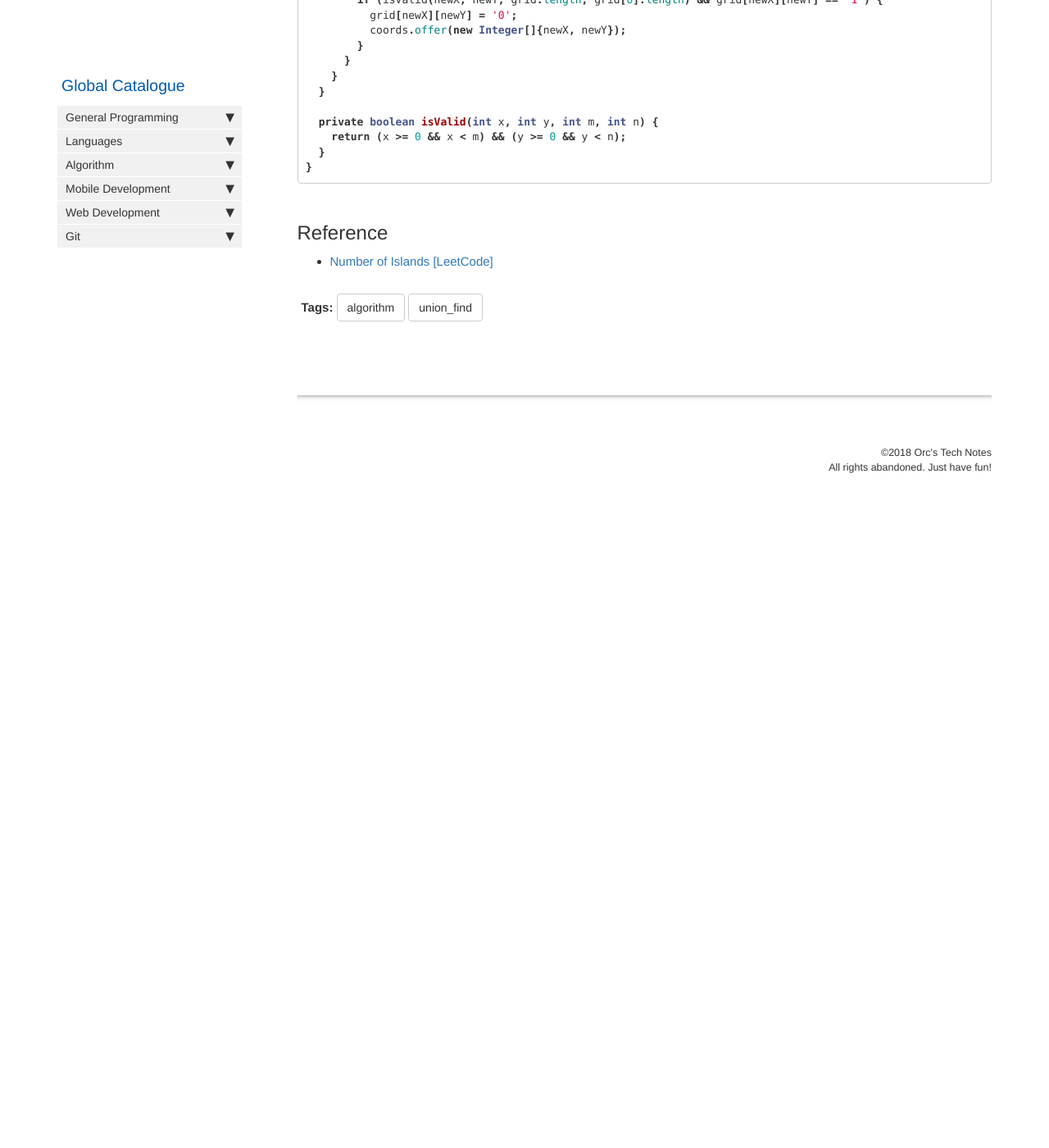
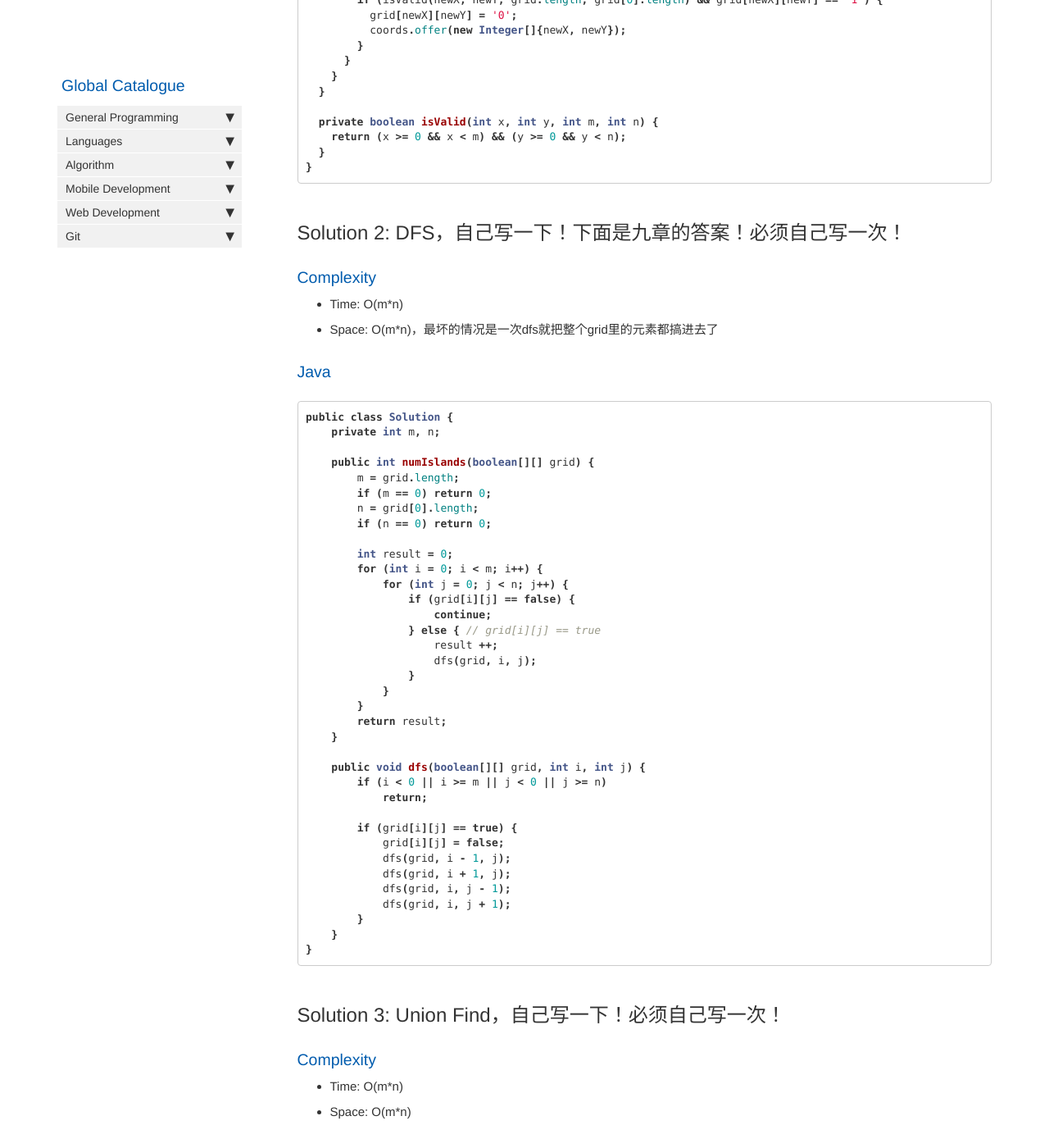
Before and after one commit to HungryOrc/hungryorc.github.io, a Jekyll site: the page built from pages/algorithm/algorithm_number_of_islands.md, in a window 1280 px wide and 1400 px high, scrolled down 1727 px. Shown: the whole window at 82% size. Built offline with Jekyll 4.4.1, drawn with Linux system fonts in a browser that asks for light colours; nearby versions of some CDN libraries; comment, search, counter and statistics services are not loaded; before the commit the page ends 2357 px from its top, so only the background shows below that; some of the changed text lies outside the part shown.

Commit message:
Update algorithm_number_of_islands.md

````diff
--- a/pages/algorithm/algorithm_number_of_islands.md
+++ b/pages/algorithm/algorithm_number_of_islands.md
@@ -34,7 +34,7 @@ Given a 2d grid map of '1's (land) and '0's (water), count the number of islands
 
 ### Complexity
 * Time: O(m*n)
-* Space: O(n)
+* Space: O(m + n)，我认为最坏情况是bfs的queue装满了整个grid的最外一圈，这对么 ？？？
 
 ### Java
 ```java
@@ -91,6 +91,69 @@ public class Solution {
 }
 ```
 
+## Solution 2: DFS，自己写一下！下面是九章的答案！必须自己写一次！
+
+### Complexity
+* Time: O(m*n)
+* Space: O(m*n)，最坏的情况是一次dfs就把整个grid里的元素都搞进去了
+
+### Java
+```java
+public class Solution {
+    private int m, n;
+
+    public int numIslands(boolean[][] grid) {
+        m = grid.length;
+        if (m == 0) return 0;
+        n = grid[0].length;
+        if (n == 0) return 0;
+
+        int result = 0;
+        for (int i = 0; i < m; i++) {
+            for (int j = 0; j < n; j++) {
+                if (grid[i][j] == false) {
+                    continue;
+                } else { // grid[i][j] == true
+                    result ++;
+                    dfs(grid, i, j);
+                }
+            }
+        }
+        return result;
+    }
+
+    public void dfs(boolean[][] grid, int i, int j) {
+        if (i < 0 || i >= m || j < 0 || j >= n)
+            return;
+
+        if (grid[i][j] == true) {
+            grid[i][j] = false;
+            dfs(grid, i - 1, j);
+            dfs(grid, i + 1, j);
+            dfs(grid, i, j - 1);
+            dfs(grid, i, j + 1);
+        }
+    }
+}
+```
+
+## Solution 3: Union Find，自己写一下！必须自己写一次！
+
+### Complexity
+* Time: O(m*n)
+* Space: O(m*n)
+
+### Java
+```java
+
+
+
+
+
+
+
+```
+
 ## Reference
 * [Number of Islands [LeetCode]](https://leetcode.com/problems/number-of-islands/description/)
 
````
